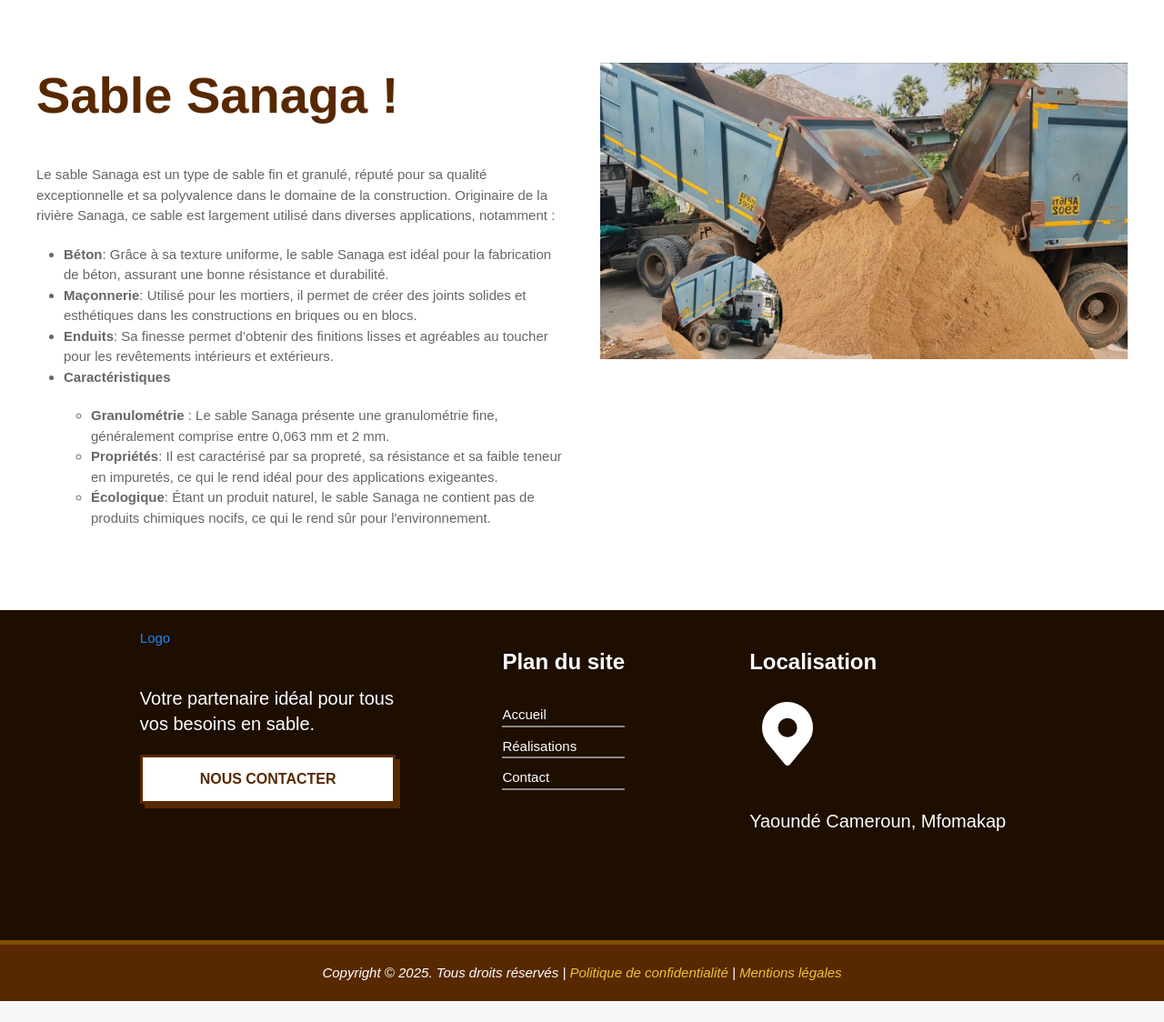
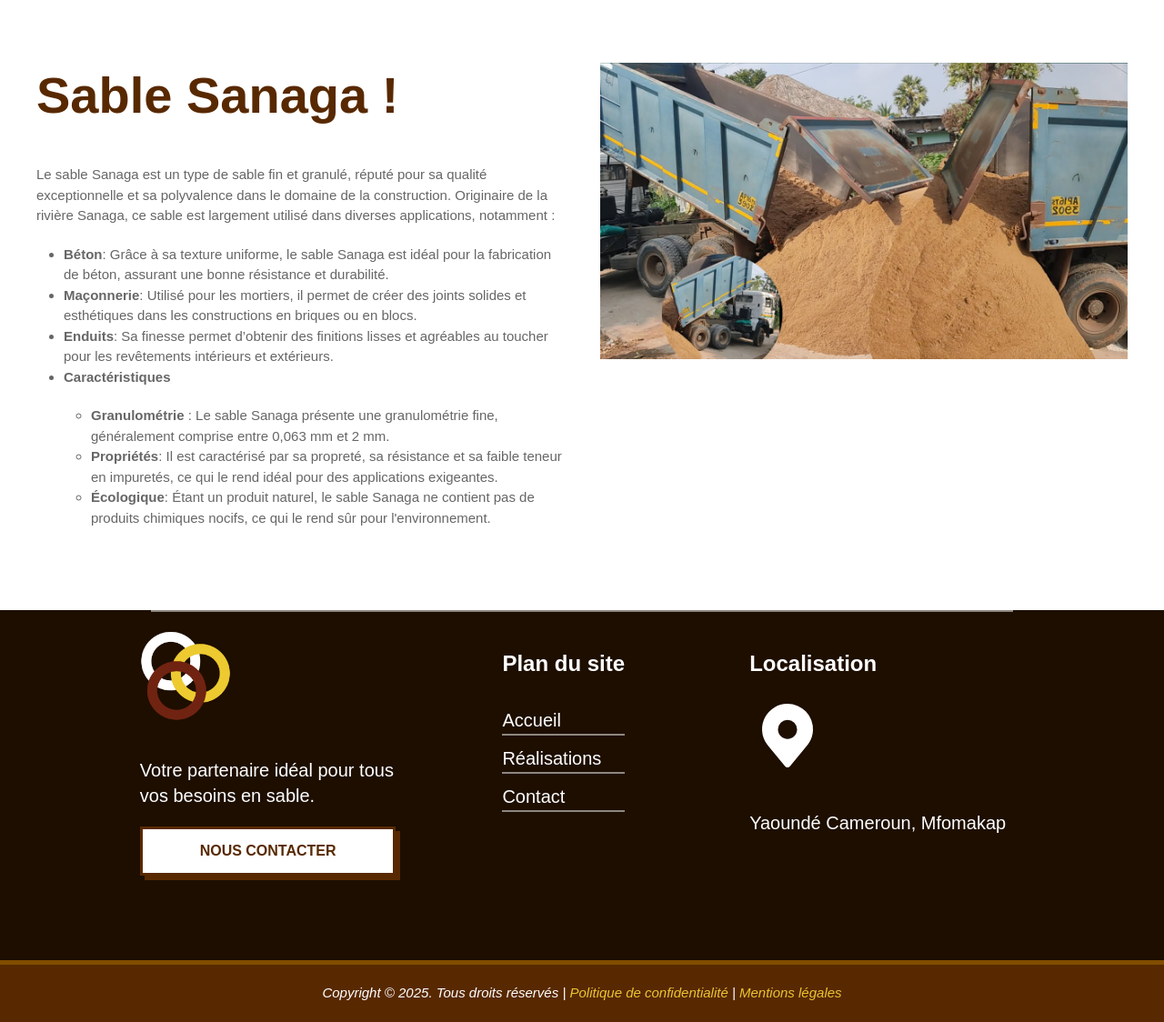
Before and after one commit to novatech025/site_web_laurant, a Django app: page /service/ in a window 1280 px wide. Shown: the part 1618-2742 px from the top of the page at 91% size. Before the commit the page ends 2719 px from the top, so only its background shows below. Run offline with Django 5.2, Linux system fonts and the light colour scheme; data that the repository does not hold is empty.

Commit message:
Insertion du logo

```diff
--- a/main/static/main/css/footer.css
+++ b/main/static/main/css/footer.css
@@ -6,6 +6,26 @@ footer{
     margin: 0px;
 }
 
+
+.footer_logo
+{
+    width: 100px;
+    height: 100px;
+    margin: 0px;
+    padding: 0px;
+    background-size: contain;
+    background-position: center;
+}
+
+footer hr
+{
+    border: 1px solid rgba(255, 255, 255, 0.5);
+    /* border: 1px solid  var(--principal2-color); */
+    /* width: 70%;
+    margin: auto; */
+    margin: 0px 13%;
+
+}
 .footer-content{
     background-color: var(--principal1-color);
     background-color: #1d0e00;
@@ -15,6 +35,7 @@ footer{
     justify-content: space-evenly;
     margin: 0px;
     padding-top: 20px;
+    /* border-top: 1px solid rgba(255, 255, 255, 0.5); */
 }
 
 .footer-content h3 {
@@ -49,6 +70,7 @@ footer{
 
 .plan-site-div li a {
     color: white;
+    font-size: 20px;
 
 }
 
--- a/main/static/main/css/navbar.css
+++ b/main/static/main/css/navbar.css
@@ -10,6 +10,16 @@ header {
         0px 31px 15.3px -8px rgba(0, 0, 0, 0.04),
         0px 85px 42px -8px rgba(0, 0, 0, 0.028);
     width: 100%;
+}
+
+.logo
+{
+    width: 50px;
+    height: 50px;
+    margin: 0px;
+    padding: 0px;
+    background-size: contain;
+    background-position: center;
 }
 
 header .header-top {
--- a/main/templates/main/component/footer.html
+++ b/main/templates/main/component/footer.html
@@ -25,13 +25,14 @@
 
 
 <footer>
+    <hr>
     <div class="footer-content">
         <div class="footer-logo-div">
-            <a href="/">Logo</a>
+            <div href="/" class="footer_logo" style="background-image: url('static/main/images/logo/logo.png');">
+            </div>
             <h4>Votre partenaire idéal pour tous vos besoins en sable.</h4>
-            <!-- <a class="pass_command_btn" href="#">NOUS CONTACTER</a>
-            <a class="brutalist-card__button brutalist-card__button--mark" href="#">NOUS CONTACTER</a> -->
-            <a class="brutalist-card__button brutalist-card__button--mark" href="#">NOUS CONTACTER</a>
+
+            <a class="brutalist-card__button brutalist-card__button--mark" href="{% url 'main:contact' %}">NOUS CONTACTER</a>
         </div>
         <div class="plan-site-div">
             <h3>Plan du site</h3>
--- a/main/templates/main/component/navbar.html
+++ b/main/templates/main/component/navbar.html
@@ -24,9 +24,8 @@
         <div class="uk-container">
             <div uk-navbar class="uk-navbar">
                 <div class="uk-navbar-left">
-                    <a href="/">
-                        logo
-                    </a>
+                    <div href="/" class="logo" style="background-image: url('static/main/images/logo/logo.png');">
+                    </div>
                     <ul class="uk-navbar-nav">
                         <li class="{{ selected_tab|filter_selected:'home' }}"><a href="/">ACCUEIL</a></li>
                         <li class="{{ selected_tab|filter_selected:'services' }}"><a href="{% url 'main:service' %}">SERVICES</a></li>
```
Also changed, not shown: main/static/main/css/index.css (+9 -0 lines), main/templates/main/index.html (+8 -6 lines), site_web_laurant/settings.py (+7 -2 lines), main/static/main/css/style.css (line endings or trailing spaces), main/static/main/images/logo.png (added), main/static/main/images/logo/logo.png (added), main/static/main/images/logo/logo_frg_noir.png (added).
